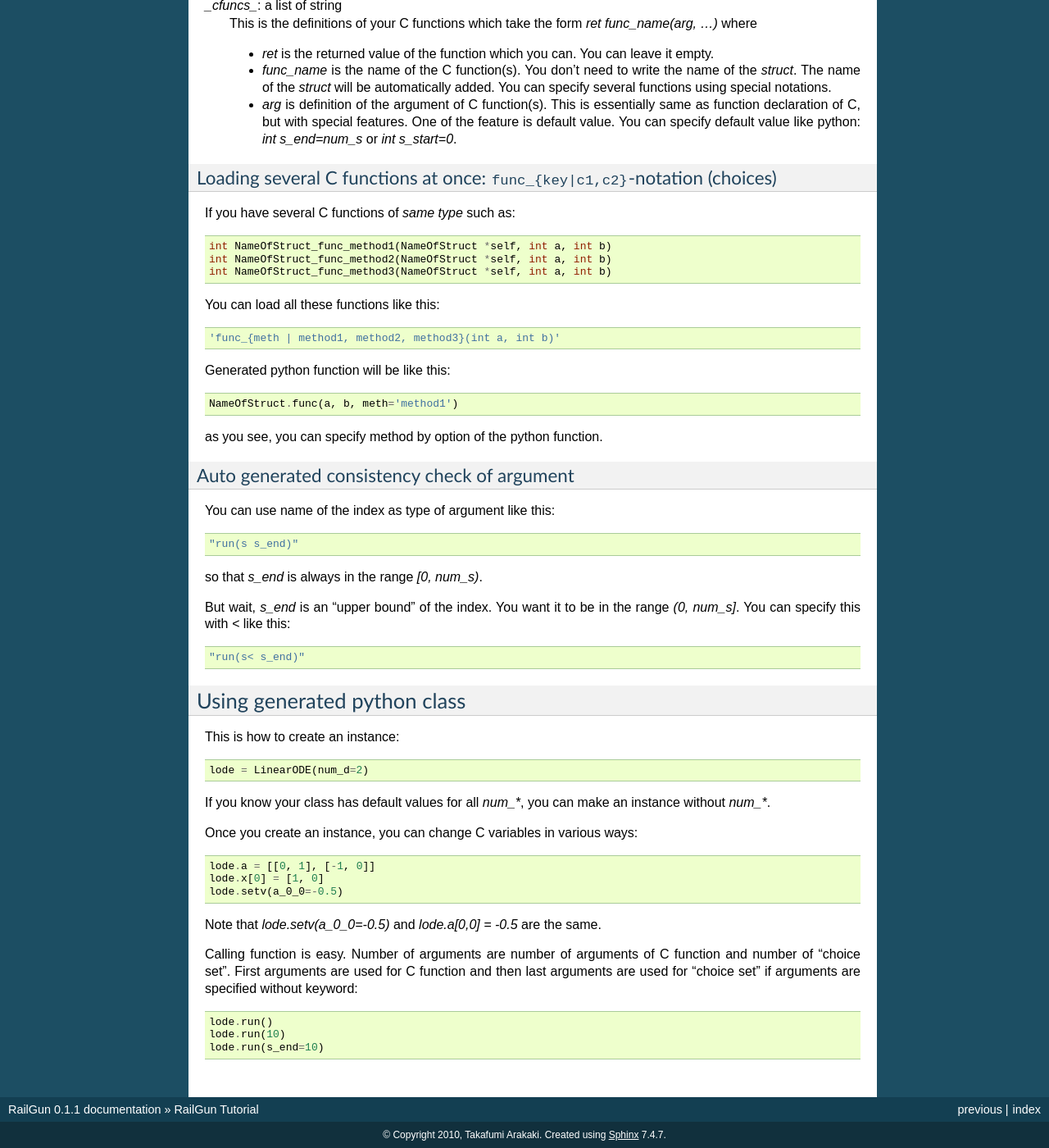
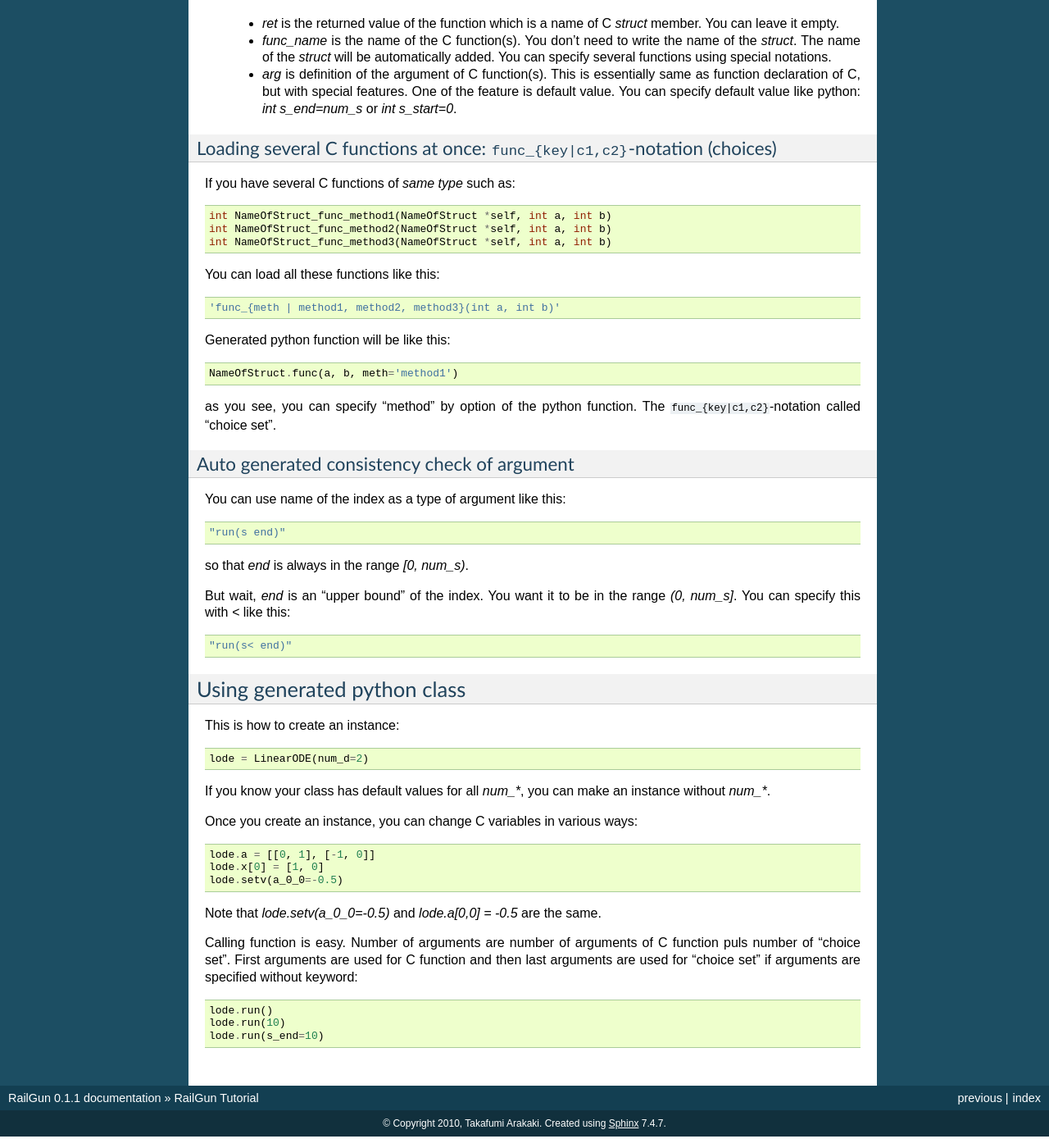
Before and after one commit to tkf/railgun, a Sphinx documentation site: the page built from doc/source/tutorial.rst, in a window 1280 px wide and 1400 px high, scrolled down 1732 px. Shown: the whole window at 82% size. Built offline with Sphinx 7.4.7, drawn with Linux system fonts in a browser that asks for light colours; some of the changed text lies outside the part shown.

Commit message:
tiny modifications on tutorial.rst (English mistakes)

```diff
--- a/doc/source/index.rst
+++ b/doc/source/index.rst
@@ -16,8 +16,8 @@ read/write data which do not require speed so much. So, next thing you
 want is to call C function from python and let python do all these
 stuff (which python is good at!). Using ctypes, this is very easy.
 
-But you may want much easier way! RailGun automatically generates
-python class which load functions from C shared library, allocate
+But you may want much easier way! RailGun automatically generates a
+python class which loads functions from C shared library, allocate
 consistent arrays, provide argument checks at python side before the
 argument is passed to C function, and let you easily access C
 variables via python. All you need to do is to follow certain coding
--- a/doc/source/tutorial.rst
+++ b/doc/source/tutorial.rst
@@ -7,8 +7,8 @@ How to write C program for RailGun
 RailGun requires your C program to have specific type of style.
 
 
-C `struct` holds all variables which you can access from python
-^^^^^^^^^^^^^^^^^^^^^^^^^^^^^^^^^^^^^^^^^^^^^^^^^^^^^^^^^^^^^^^
+C `struct` holds all variables which can be access from python
+^^^^^^^^^^^^^^^^^^^^^^^^^^^^^^^^^^^^^^^^^^^^^^^^^^^^^^^^^^^^^^
 
 This is an example of a `struct`:
 
@@ -101,7 +99,7 @@ Name of the class
     `relpath('relative/path', __file__)`.
 `_cmembers_`: a list of string
     This is the definitions of your C variables.
-    **The order must the same as in C struct**.
+    **The order must be the same as in the C struct**.
     For the member named `num_*` you can omit `int`.
     You can set the default value as `double dt = 0.001`.
     Indices of C array have meaning. Size of the first axis of
@@ -110,8 +108,8 @@ Name of the class
     This is the definitions of your C functions which
     take the form `ret func_name(arg, ...)` where
 
-    - `ret` is the returned value of the function which you can.
-      You can leave it empty.
+    - `ret` is the returned value of the function which is a name
+      of C `struct` member. You can leave it empty.
     - `func_name` is the name of the C function(s).
       You don't need to write the name of the `struct`.
       The name of the `struct` will be automatically added.
@@ -142,23 +140,24 @@ Generated python function will be like this::
 
   NameOfStruct.func(a, b, meth='method1')
 
-as you see, you can specify method by option of the python function.
+as you see, you can specify "method" by option of the python function.
+The ``func_{key|c1,c2}``-notation called "choice set".
 
 
 Auto generated consistency check of argument
 ^^^^^^^^^^^^^^^^^^^^^^^^^^^^^^^^^^^^^^^^^^^^
 
-You can use name of the index as type of argument like this::
+You can use name of the index as a type of argument like this::
 
-  "run(s s_end)"
+  "run(s end)"
 
-so that `s_end` is always in the range `[0, num_s)`.
+so that `end` is always in the range `[0, num_s)`.
 
-But wait, `s_end` is an "upper bound" of the index. You want
+But wait, `end` is an "upper bound" of the index. You want
 it to be in the range `(0, num_s]`. You can specify this with `<`
 like this::
 
-  "run(s< s_end)"
+  "run(s< end)"
 
 
 Using generated python class
@@ -182,7 +181,7 @@ Note that `lode.setv(a_0_0=-0.5)` and `lode.a[0,0] = -0.5` are
 the same.
 
 Calling function is easy. Number of arguments are number of arguments
-of C function and number of "choice set". First arguments are used for
+of C function puls number of "choice set". First arguments are used for
 C function and then last arguments are used for "choice set" if
 arguments are specified without keyword::
 
```
Also changed, not shown: other parts of doc/source/tutorial.rst (+5 -7 lines), 1 other file.
